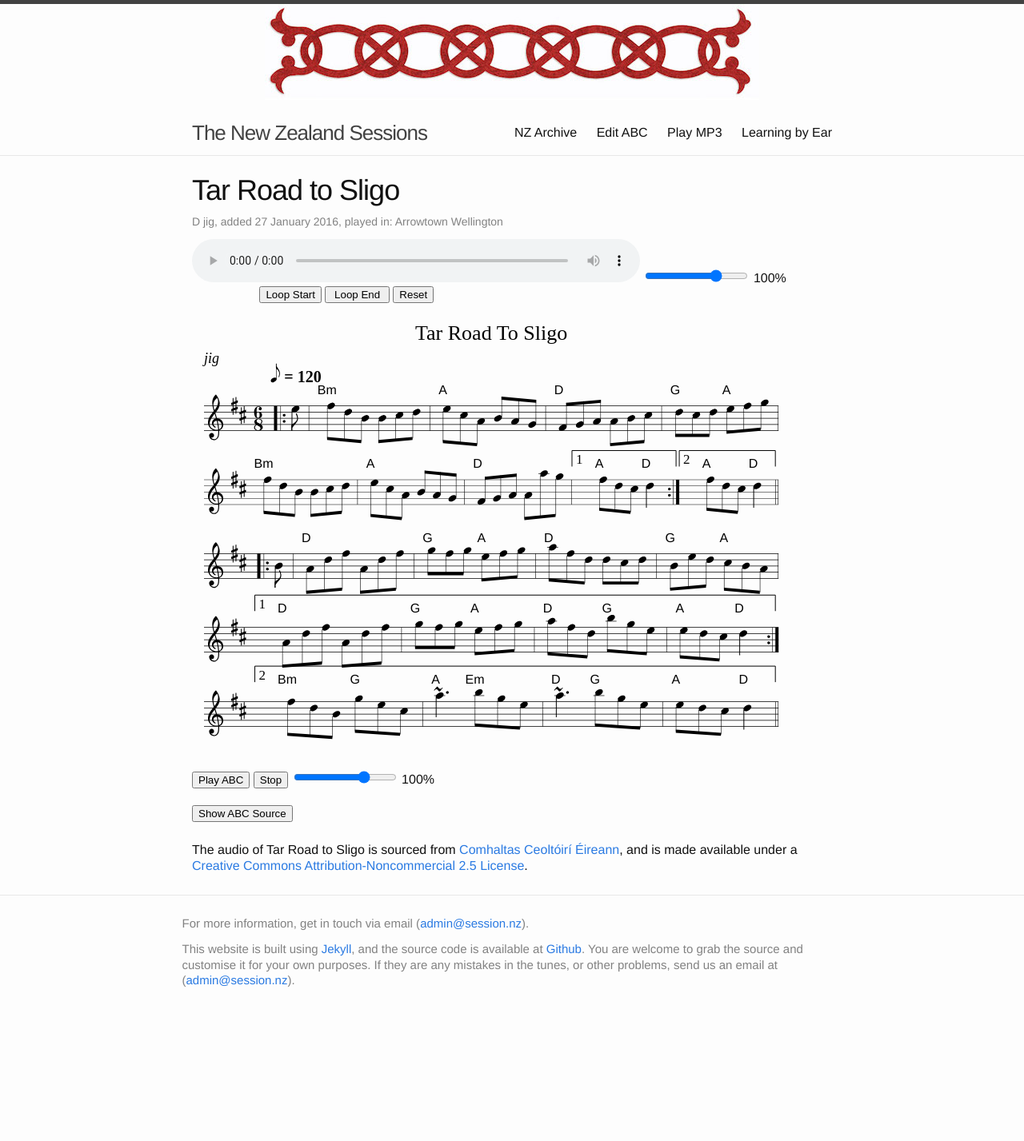
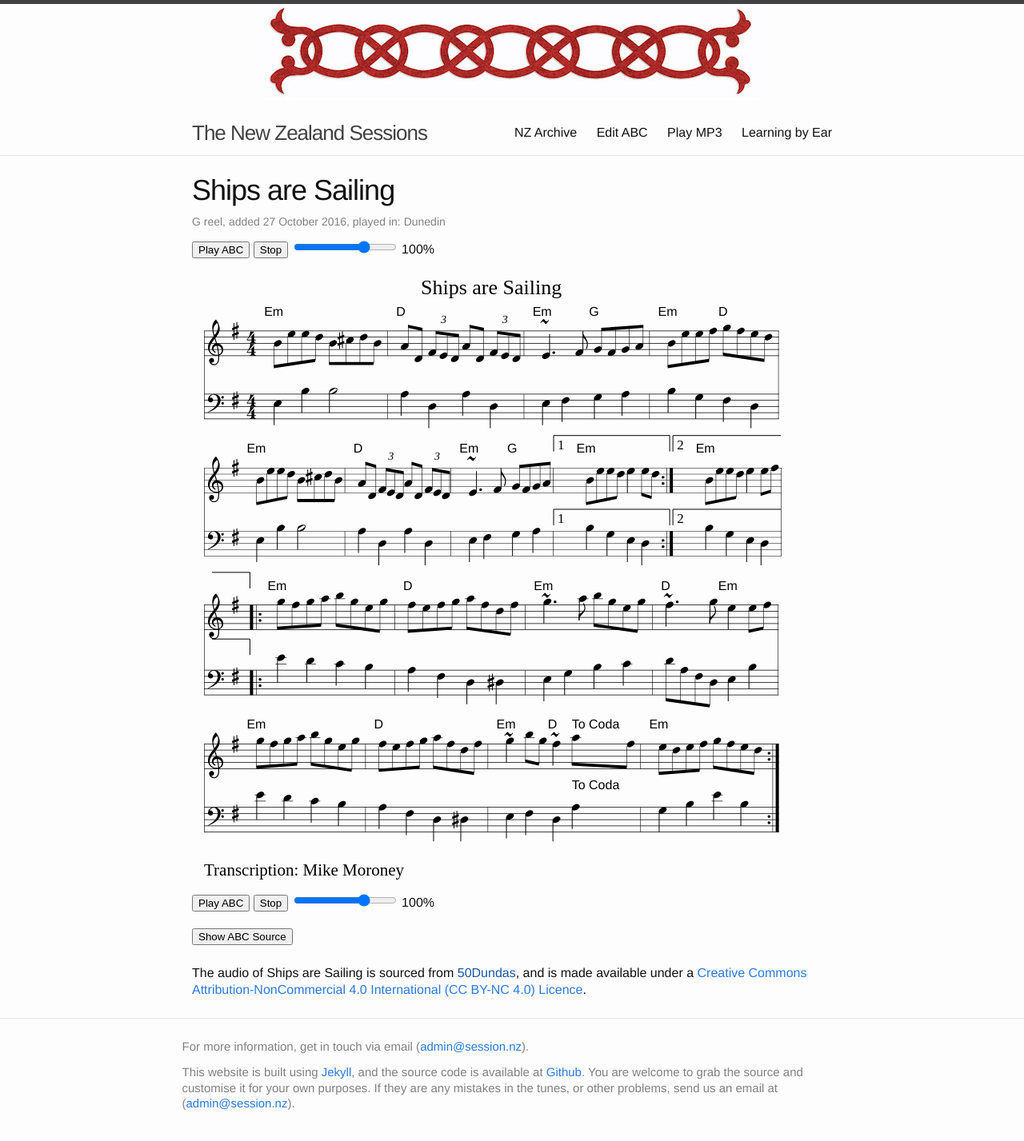
Before and after one commit to deanpemberton/music, a Jekyll site: the page built from _tunes/50dundas/ships-are-sailing.md, in a window 1280 px wide. Shown: the whole page at 80% size. Built offline with Jekyll 4.4.1, drawn with Linux system fonts in a browser that asks for light colours; nearby versions of some CDN libraries; before the commit the page ends 1273 px from its top, so only the background shows below that.

Commit message:
ships are sailing

```diff
--- a/_tunes/comhaltas/tar-road-to-sligo.md
+++ b/_tunes/50dundas/ships-are-sailing.md
@@ -1,28 +1,33 @@
 ---
-title: Tar Road to Sligo
-key: D
-rhythm: jig
+title: Ships are Sailing
+key: G
+rhythm: reel
 mode:
-date: 2016-1-27
-location: Arrowtown Wellington
-tags: 2015-16 wellington
-mp3_file: /mp3/tar-road-to-sligo.mp3
-mp3_url: https://comhaltas.ie/music/detail/tar_road_to_sligo/
-abc_url:
-source: unknown
-transcription: unknown
-chords: true
+date: 2016-10-27
+location: Dunedin
+tags: dunedin
+mp3_file:
+mp3_url:
+abc_url: http://nefc.org.nz/
+source: 50Dundas
+transcription:
+chords:
 abc: |
-    X: 1
-    T: Tar Road To Sligo
-    R:jig
-    M:6/8
+    X:21
+    T:Ships are Sailing
+    Z:Mike Moroney
     L:1/8
-    Q:120
-    K:D
-    |:e|"Bm"fdB Bcd|"A"ecA BAG|"D"FGA ABc|"G"dcd "A"efg|
-    "Bm"fdB Bcd|"A"ecA BAG|"D"FGA Aag|1"A"fdc "D"d2:|2"A"fdc "D"d2||
-    |:B|"D"Adf Adf|"G"gfg "A"efg|"D"afd dcd|"G"Bed "A"cBA|
-    [1 "D"Adf Adf|"G"gfg "A"efg|"D"afd "G"bge|"A"edc "D"d2:|
-    [2 "Bm"fdB "G"gec|"A"~a3 "Em"bge|"D"~a3 "G"bge|"A"edc "D"d2||
+    M:4/4
+    K:G
+    V:1
+    "Em"Beed B^cdB|"D"AD (3FED AD (3FED|"Em"~E3 F "G"GFGA|"Em"Beef "D"gfed|
+    "Em"Beed B^cdB|"D"AD (3FED AD (3FED|"Em"~E3 F "G"GFGA|[1"Em"Beed e2ed:|[2"Em"Beed e2ef|
+    |:"Em"gfga bgeg|"D"fefg afdf|"Em"~g3a bgeg|"D"~f3g "Em"e2ef|
+    "Em"gfga bgeg|"D"fefg afdf|"Em"~g2bg "D"~f2"^To Coda"af|"Em"edef gfed:|
+    V:C clef=bass middle=D octave=-1
+    E2B2B4|A2D2A2D2|E2F2G2A2|B2G2F2D2|
+    E2B2B4|A2D2A2D2|E2F2G2A2|[1B2G2E2D2:|[2B2G2E2D2|
+    |:e2d2c2B2|A2F2D2^D2|E2G2B2c2|dAFDE2B2|
+    e2d2c2B2|A2F2D2^D2|E2F2D2"^To Coda"A2|G2B2e2B2:|
+
 ---
```
